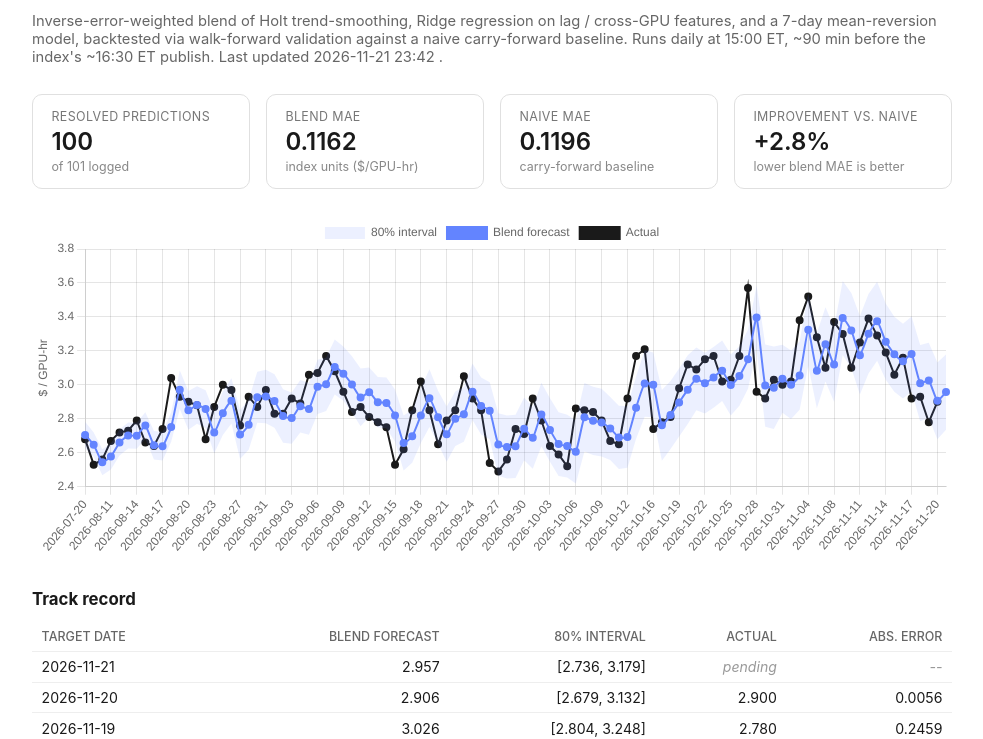
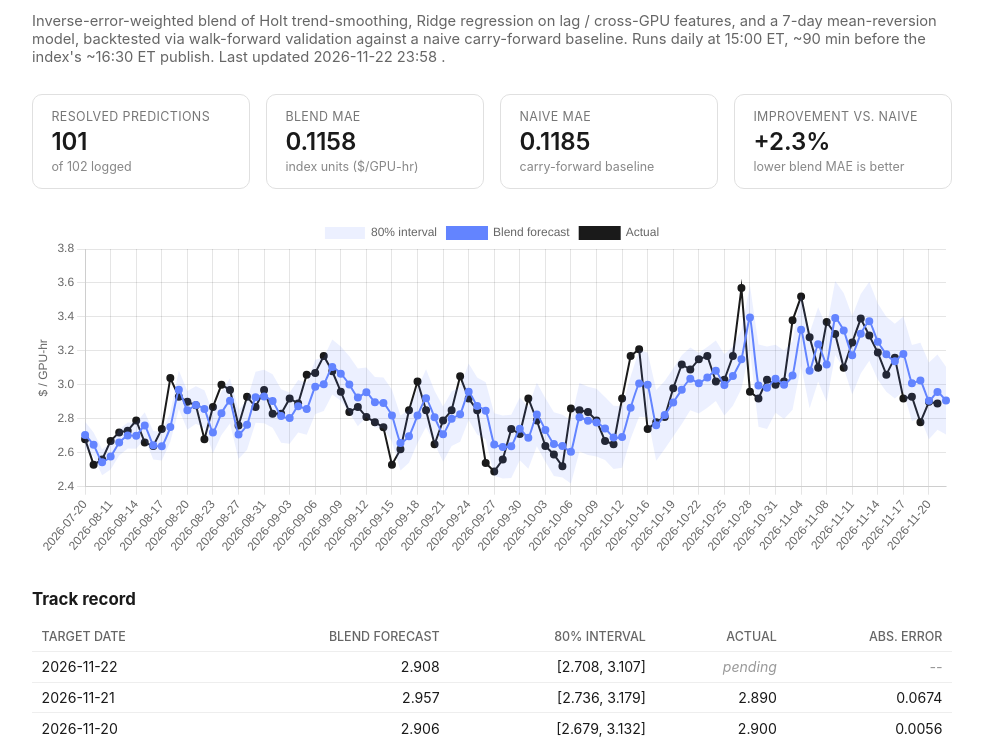
Before and after one commit to pepeelvis/ornn-h100-predictor, a plain HTML site: page docs/index.html in a window 1280 px wide. Shown: the part 70-809 px from the top of the page, without its empty margins (148-1131 px from the left). Drawn offline with nearby package versions, Linux system fonts and the light colour scheme.

Commit message:
Daily update: 2026-11-22

```diff
--- a/docs/index.html
+++ b/docs/index.html
@@ -41,27 +41,27 @@
 </head>
 <body>
 <h1>Ornn H100 SXM Index -- Daily Predictor</h1>
-<p class="sub">Inverse-error-weighted blend of Holt trend-smoothing, Ridge regression on lag / cross-GPU features, and a 7-day mean-reversion model, backtested via walk-forward validation against a naive carry-forward baseline. Runs daily at 15:00 ET, ~90 min before the index's ~16:30 ET publish. Last updated 2026-11-21 23:42 .</p>
+<p class="sub">Inverse-error-weighted blend of Holt trend-smoothing, Ridge regression on lag / cross-GPU features, and a 7-day mean-reversion model, backtested via walk-forward validation against a naive carry-forward baseline. Runs daily at 15:00 ET, ~90 min before the index's ~16:30 ET publish. Last updated 2026-11-22 23:58 .</p>
 
 <div class="stats">
   <div class="stat">
     <div class="label">Resolved predictions</div>
-    <div class="value">100</div>
-    <div class="note">of 101 logged</div>
+    <div class="value">101</div>
+    <div class="note">of 102 logged</div>
   </div>
   <div class="stat">
     <div class="label">Blend MAE</div>
-    <div class="value">0.1162</div>
+    <div class="value">0.1158</div>
     <div class="note">index units ($/GPU-hr)</div>
   </div>
   <div class="stat">
     <div class="label">Naive MAE</div>
-    <div class="value">0.1196</div>
+    <div class="value">0.1185</div>
     <div class="note">carry-forward baseline</div>
   </div>
   <div class="stat">
     <div class="label">Improvement vs. naive</div>
-    <div class="value">+2.8%</div>
+    <div class="value">+2.3%</div>
     <div class="note">lower blend MAE is better</div>
   </div>
 </div>
@@ -74,7 +74,8 @@
     <tr><th>Target date</th><th>Blend forecast</th><th>80% interval</th><th>Actual</th><th>Abs. error</th></tr>
   </thead>
   <tbody>
-    <tr><td>2026-11-21</td><td>2.957</td><td>[2.736, 3.179]</td><td class="pending">pending</td><td class="pending">--</td></tr>
+    <tr><td>2026-11-22</td><td>2.908</td><td>[2.708, 3.107]</td><td class="pending">pending</td><td class="pending">--</td></tr>
+    <tr><td>2026-11-21</td><td>2.957</td><td>[2.736, 3.179]</td><td>2.890</td><td>0.0674</td></tr>
     <tr><td>2026-11-20</td><td>2.906</td><td>[2.679, 3.132]</td><td>2.900</td><td>0.0056</td></tr>
     <tr><td>2026-11-19</td><td>3.026</td><td>[2.804, 3.248]</td><td>2.780</td><td>0.2459</td></tr>
     <tr><td>2026-11-18</td><td>3.010</td><td>[2.785, 3.235]</td><td>2.930</td><td>0.0801</td></tr>
@@ -191,11 +192,11 @@
 </footer>
 
 <script>
-const labels = ["2026-07-20", "2026-08-09", "2026-08-10", "2026-08-11", "2026-08-12", "2026-08-13", "2026-08-14", "2026-08-15", "2026-08-16", "2026-08-17", "2026-08-18", "2026-08-19", "2026-08-20", "2026-08-21", "2026-08-22", "2026-08-23", "2026-08-24", "2026-08-25", "2026-08-27", "2026-08-28", "2026-08-29", "2026-08-31", "2026-09-01", "2026-09-02", "2026-09-03", "2026-09-04", "2026-09-05", "2026-09-06", "2026-09-07", "2026-09-08", "2026-09-09", "2026-09-10", "2026-09-11", "2026-09-12", "2026-09-13", "2026-09-14", "2026-09-15", "2026-09-16", "2026-09-17", "2026-09-18", "2026-09-19", "2026-09-20", "2026-09-21", "2026-09-22", "2026-09-23", "2026-09-24", "2026-09-25", "2026-09-26", "2026-09-27", "2026-09-28", "2026-09-29", "2026-09-30", "2026-10-01", "2026-10-02", "2026-10-03", "2026-10-04", "2026-10-05", "2026-10-06", "2026-10-07", "2026-10-08", "2026-10-09", "2026-10-10", "2026-10-11", "2026-10-12", "2026-10-13", "2026-10-14", "2026-10-16", "2026-10-17", "2026-10-18", "2026-10-19", "2026-10-20", "2026-10-21", "2026-10-22", "2026-10-23", "2026-10-24", "2026-10-25", "2026-10-26", "2026-10-27", "2026-10-28", "2026-10-29", "2026-10-30", "2026-10-31", "2026-11-01", "2026-11-02", "2026-11-04", "2026-11-06", "2026-11-07", "2026-11-08", "2026-11-09", "2026-11-10", "2026-11-11", "2026-11-12", "2026-11-13", "2026-11-14", "2026-11-15", "2026-11-16", "2026-11-17", "2026-11-18", "2026-11-19", "2026-11-20", "2026-11-21"];
-const actual = [2.68, 2.53, 2.56, 2.67, 2.72, 2.73, 2.79, 2.66, 2.64, 2.74, 3.04, 2.93, 2.9, 2.88, 2.68, 2.87, 3.0, 2.97, 2.76, 2.93, 2.87, 2.97, 2.83, 2.83, 2.92, 2.89, 3.06, 3.07, 3.17, 3.08, 2.96, 2.84, 2.87, 2.81, 2.78, 2.75, 2.53, 2.62, 2.85, 3.02, 2.85, 2.65, 2.79, 2.85, 3.05, 2.92, 2.85, 2.54, 2.49, 2.56, 2.74, 2.71, 2.92, 2.79, 2.64, 2.59, 2.52, 2.86, 2.85, 2.84, 2.79, 2.67, 2.65, 2.92, 3.17, 3.21, 2.74, 2.78, 2.81, 2.98, 3.12, 3.09, 3.15, 3.17, 3.02, 3.03, 3.17, 3.57, 2.96, 2.92, 3.03, 3.0, 3.02, 3.38, 3.52, 3.28, 3.1, 3.37, 3.3, 3.1, 3.25, 3.39, 3.29, 3.19, 3.06, 3.16, 2.92, 2.93, 2.78, 2.9, null];
-const blend = [2.7052, 2.6474, 2.5441, 2.5785, 2.6603, 2.7016, 2.7005, 2.7605, 2.6444, 2.6382, 2.751, 2.971, 2.8497, 2.8815, 2.8573, 2.7187, 2.8332, 2.9059, 2.7079, 2.7645, 2.9272, 2.9316, 2.9046, 2.8163, 2.8041, 2.8742, 2.8583, 2.9883, 3.0036, 3.1056, 3.066, 3.0022, 2.9259, 2.956, 2.8979, 2.8926, 2.8196, 2.6575, 2.6969, 2.819, 2.9213, 2.8094, 2.7097, 2.8005, 2.8267, 2.96, 2.8754, 2.8477, 2.6489, 2.6339, 2.6379, 2.7408, 2.6878, 2.8255, 2.7341, 2.6509, 2.6393, 2.6058, 2.8089, 2.7879, 2.7777, 2.7432, 2.6906, 2.6926, 2.8655, 3.0079, 3.0, 2.7615, 2.8224, 2.8961, 2.9716, 3.0353, 3.01, 3.0437, 3.0827, 2.9995, 3.0514, 3.151, 3.3962, 2.9961, 2.9831, 3.0356, 3.0003, 3.0545, 3.325, 3.0832, 3.2386, 3.1199, 3.3939, 3.3203, 3.1747, 3.3012, 3.3747, 3.2544, 3.1798, 3.1395, 3.1817, 3.0101, 3.0259, 2.9056, 2.9574];
-const lower = [2.628, 2.5759, 2.467, 2.5021, 2.5841, 2.6247, 2.6236, 2.682, 2.5608, 2.5546, 2.6642, 2.8577, 2.7362, 2.771, 2.7462, 2.5972, 2.7053, 2.7728, 2.5638, 2.6182, 2.7772, 2.7738, 2.747, 2.6591, 2.6528, 2.7196, 2.7064, 2.8287, 2.8457, 2.9435, 2.906, 2.8365, 2.7557, 2.8101, 2.75, 2.7425, 2.6669, 2.4961, 2.5412, 2.6579, 2.7512, 2.6533, 2.5475, 2.6398, 2.6655, 2.7936, 2.7069, 2.6803, 2.4651, 2.4487, 2.4515, 2.556, 2.5061, 2.6381, 2.5473, 2.4632, 2.4546, 2.4195, 2.6072, 2.5869, 2.5781, 2.5581, 2.5039, 2.5119, 2.6819, 2.8124, 2.8093, 2.5532, 2.622, 2.6965, 2.7693, 2.8505, 2.8307, 2.8644, 2.9044, 2.8189, 2.8775, 2.9774, 3.2076, 2.7539, 2.7399, 2.8352, 2.7986, 2.8539, 3.1128, 2.8615, 3.0199, 2.9009, 3.1758, 3.0999, 2.9434, 3.067, 3.142, 3.0294, 2.9592, 2.9193, 2.9611, 2.785, 2.804, 2.6793, 2.7362];
-const upper = [2.7823, 2.719, 2.6212, 2.6549, 2.7366, 2.7785, 2.7773, 2.8391, 2.7279, 2.7218, 2.8379, 3.0844, 2.9631, 2.992, 2.9684, 2.8401, 2.961, 3.039, 2.852, 2.9108, 3.0771, 3.0895, 3.0622, 2.9736, 2.9554, 3.0288, 3.0102, 3.1479, 3.1614, 3.2676, 3.2261, 3.168, 3.0961, 3.1018, 3.0459, 3.0426, 2.9724, 2.8189, 2.8525, 2.9801, 3.0914, 2.9655, 2.8719, 2.9612, 2.9878, 3.1263, 3.0439, 3.0152, 2.8326, 2.819, 2.8244, 2.9256, 2.8696, 3.0129, 2.9208, 2.8387, 2.824, 2.792, 3.0106, 2.9889, 2.9772, 2.9283, 2.8773, 2.8733, 3.049, 3.2034, 3.1907, 2.9698, 3.0229, 3.0958, 3.1739, 3.2201, 3.1893, 3.2229, 3.261, 3.1801, 3.2254, 3.3246, 3.5847, 3.2383, 3.2262, 3.2361, 3.202, 3.2551, 3.5372, 3.305, 3.4572, 3.3389, 3.612, 3.5407, 3.406, 3.5354, 3.6073, 3.4794, 3.4004, 3.3598, 3.4022, 3.2351, 3.2477, 3.132, 3.1785];
+const labels = ["2026-07-20", "2026-08-09", "2026-08-10", "2026-08-11", "2026-08-12", "2026-08-13", "2026-08-14", "2026-08-15", "2026-08-16", "2026-08-17", "2026-08-18", "2026-08-19", "2026-08-20", "2026-08-21", "2026-08-22", "2026-08-23", "2026-08-24", "2026-08-25", "2026-08-27", "2026-08-28", "2026-08-29", "2026-08-31", "2026-09-01", "2026-09-02", "2026-09-03", "2026-09-04", "2026-09-05", "2026-09-06", "2026-09-07", "2026-09-08", "2026-09-09", "2026-09-10", "2026-09-11", "2026-09-12", "2026-09-13", "2026-09-14", "2026-09-15", "2026-09-16", "2026-09-17", "2026-09-18", "2026-09-19", "2026-09-20", "2026-09-21", "2026-09-22", "2026-09-23", "2026-09-24", "2026-09-25", "2026-09-26", "2026-09-27", "2026-09-28", "2026-09-29", "2026-09-30", "2026-10-01", "2026-10-02", "2026-10-03", "2026-10-04", "2026-10-05", "2026-10-06", "2026-10-07", "2026-10-08", "2026-10-09", "2026-10-10", "2026-10-11", "2026-10-12", "2026-10-13", "2026-10-14", "2026-10-16", "2026-10-17", "2026-10-18", "2026-10-19", "2026-10-20", "2026-10-21", "2026-10-22", "2026-10-23", "2026-10-24", "2026-10-25", "2026-10-26", "2026-10-27", "2026-10-28", "2026-10-29", "2026-10-30", "2026-10-31", "2026-11-01", "2026-11-02", "2026-11-04", "2026-11-06", "2026-11-07", "2026-11-08", "2026-11-09", "2026-11-10", "2026-11-11", "2026-11-12", "2026-11-13", "2026-11-14", "2026-11-15", "2026-11-16", "2026-11-17", "2026-11-18", "2026-11-19", "2026-11-20", "2026-11-21", "2026-11-22"];
+const actual = [2.68, 2.53, 2.56, 2.67, 2.72, 2.73, 2.79, 2.66, 2.64, 2.74, 3.04, 2.93, 2.9, 2.88, 2.68, 2.87, 3.0, 2.97, 2.76, 2.93, 2.87, 2.97, 2.83, 2.83, 2.92, 2.89, 3.06, 3.07, 3.17, 3.08, 2.96, 2.84, 2.87, 2.81, 2.78, 2.75, 2.53, 2.62, 2.85, 3.02, 2.85, 2.65, 2.79, 2.85, 3.05, 2.92, 2.85, 2.54, 2.49, 2.56, 2.74, 2.71, 2.92, 2.79, 2.64, 2.59, 2.52, 2.86, 2.85, 2.84, 2.79, 2.67, 2.65, 2.92, 3.17, 3.21, 2.74, 2.78, 2.81, 2.98, 3.12, 3.09, 3.15, 3.17, 3.02, 3.03, 3.17, 3.57, 2.96, 2.92, 3.03, 3.0, 3.02, 3.38, 3.52, 3.28, 3.1, 3.37, 3.3, 3.1, 3.25, 3.39, 3.29, 3.19, 3.06, 3.16, 2.92, 2.93, 2.78, 2.9, 2.89, null];
+const blend = [2.7052, 2.6474, 2.5441, 2.5785, 2.6603, 2.7016, 2.7005, 2.7605, 2.6444, 2.6382, 2.751, 2.971, 2.8497, 2.8815, 2.8573, 2.7187, 2.8332, 2.9059, 2.7079, 2.7645, 2.9272, 2.9316, 2.9046, 2.8163, 2.8041, 2.8742, 2.8583, 2.9883, 3.0036, 3.1056, 3.066, 3.0022, 2.9259, 2.956, 2.8979, 2.8926, 2.8196, 2.6575, 2.6969, 2.819, 2.9213, 2.8094, 2.7097, 2.8005, 2.8267, 2.96, 2.8754, 2.8477, 2.6489, 2.6339, 2.6379, 2.7408, 2.6878, 2.8255, 2.7341, 2.6509, 2.6393, 2.6058, 2.8089, 2.7879, 2.7777, 2.7432, 2.6906, 2.6926, 2.8655, 3.0079, 3.0, 2.7615, 2.8224, 2.8961, 2.9716, 3.0353, 3.01, 3.0437, 3.0827, 2.9995, 3.0514, 3.151, 3.3962, 2.9961, 2.9831, 3.0356, 3.0003, 3.0545, 3.325, 3.0832, 3.2386, 3.1199, 3.3939, 3.3203, 3.1747, 3.3012, 3.3747, 3.2544, 3.1798, 3.1395, 3.1817, 3.0101, 3.0259, 2.9056, 2.9574, 2.9076];
+const lower = [2.628, 2.5759, 2.467, 2.5021, 2.5841, 2.6247, 2.6236, 2.682, 2.5608, 2.5546, 2.6642, 2.8577, 2.7362, 2.771, 2.7462, 2.5972, 2.7053, 2.7728, 2.5638, 2.6182, 2.7772, 2.7738, 2.747, 2.6591, 2.6528, 2.7196, 2.7064, 2.8287, 2.8457, 2.9435, 2.906, 2.8365, 2.7557, 2.8101, 2.75, 2.7425, 2.6669, 2.4961, 2.5412, 2.6579, 2.7512, 2.6533, 2.5475, 2.6398, 2.6655, 2.7936, 2.7069, 2.6803, 2.4651, 2.4487, 2.4515, 2.556, 2.5061, 2.6381, 2.5473, 2.4632, 2.4546, 2.4195, 2.6072, 2.5869, 2.5781, 2.5581, 2.5039, 2.5119, 2.6819, 2.8124, 2.8093, 2.5532, 2.622, 2.6965, 2.7693, 2.8505, 2.8307, 2.8644, 2.9044, 2.8189, 2.8775, 2.9774, 3.2076, 2.7539, 2.7399, 2.8352, 2.7986, 2.8539, 3.1128, 2.8615, 3.0199, 2.9009, 3.1758, 3.0999, 2.9434, 3.067, 3.142, 3.0294, 2.9592, 2.9193, 2.9611, 2.785, 2.804, 2.6793, 2.7362, 2.7081];
+const upper = [2.7823, 2.719, 2.6212, 2.6549, 2.7366, 2.7785, 2.7773, 2.8391, 2.7279, 2.7218, 2.8379, 3.0844, 2.9631, 2.992, 2.9684, 2.8401, 2.961, 3.039, 2.852, 2.9108, 3.0771, 3.0895, 3.0622, 2.9736, 2.9554, 3.0288, 3.0102, 3.1479, 3.1614, 3.2676, 3.2261, 3.168, 3.0961, 3.1018, 3.0459, 3.0426, 2.9724, 2.8189, 2.8525, 2.9801, 3.0914, 2.9655, 2.8719, 2.9612, 2.9878, 3.1263, 3.0439, 3.0152, 2.8326, 2.819, 2.8244, 2.9256, 2.8696, 3.0129, 2.9208, 2.8387, 2.824, 2.792, 3.0106, 2.9889, 2.9772, 2.9283, 2.8773, 2.8733, 3.049, 3.2034, 3.1907, 2.9698, 3.0229, 3.0958, 3.1739, 3.2201, 3.1893, 3.2229, 3.261, 3.1801, 3.2254, 3.3246, 3.5847, 3.2383, 3.2262, 3.2361, 3.202, 3.2551, 3.5372, 3.305, 3.4572, 3.3389, 3.612, 3.5407, 3.406, 3.5354, 3.6073, 3.4794, 3.4004, 3.3598, 3.4022, 3.2351, 3.2477, 3.132, 3.1785, 3.1071];
 
 new Chart(document.getElementById('chart'), {
   type: 'line',
--- a/lighter_basis_log.csv
+++ b/lighter_basis_log.csv
@@ -88,3 +88,4 @@ run_at,date,ocpi_spot,mark_price,index_price,last_trade_price,basis,basis_bps,op
 2026-11-20T01:01:11,2026-11-18,2.93,2.6621,2.6488,2.89,-0.2679,-914.3344709897611,4738.09,3721.097379
 2026-11-21T00:35:13,2026-11-19,2.78,2.9752,2.9897,2.94,0.19520000000000026,702.158273381296,4678.22,2290.877229
 2026-11-21T23:41:58,2026-11-20,2.9,2.7733,2.7597,3.0,-0.12670000000000003,-436.8965517241381,4427.42,1881.565067
+2026-11-22T23:58:44,2026-11-21,2.89,2.8633,2.849,2.8836,-0.026699999999999946,-92.38754325259497,4427.42,13.725936
--- a/predictions_log.csv
+++ b/predictions_log.csv
@@ -99,4 +99,5 @@ run_at,target_date,last_known_date,last_known_value,naive,holt,ridge,meanrev,ble
 2026-11-19T00:57:16,2026-11-18,2026-11-17,2.92,2.92,2.9330934506297437,3.0211678279150336,2.9979999999999998,3.010057760043651,2.785020184176776,3.235095335910526,0.14325739874941992,0.15458333333333332,2.93,0.08005776004365073
 2026-11-20T01:01:11,2026-11-19,2026-11-18,2.93,2.93,2.9308187795592437,3.0584387310600687,2.991285714285714,3.0258755998209557,2.8040438297733843,3.247707369868527,0.14011044460676636,0.14666666666666667,2.78,0.24587559982095586
 2026-11-21T00:35:12,2026-11-20,2026-11-19,2.78,2.78,2.790245277194328,2.9524532556318563,2.8601428571428573,2.905613370519721,2.6792644515071884,3.1319622895322534,0.14488252291592044,0.14583333333333334,2.9,0.005613370519720995
-2026-11-21T23:41:58,2026-11-21,2026-11-20,2.9,2.9,2.8930641294528585,2.985804632776204,2.927428571428571,2.9573658720751057,2.736222027314069,3.1785097168361425,0.14153007671822485,0.14958333333333335,,
+2026-11-21T23:41:58,2026-11-21,2026-11-20,2.9,2.9,2.8930641294528585,2.985804632776204,2.927428571428571,2.9573658720751057,2.736222027314069,3.1785097168361425,0.14153007671822485,0.14958333333333335,2.89,0.06736587207510558
+2026-11-22T23:58:44,2026-11-22,2026-11-21,2.89,2.89,2.890028815708273,2.907582330093706,2.907571428571429,2.9075770601238204,2.708098406183705,3.107055714063936,0.12734275729785724,0.13416666666666668,,
```
